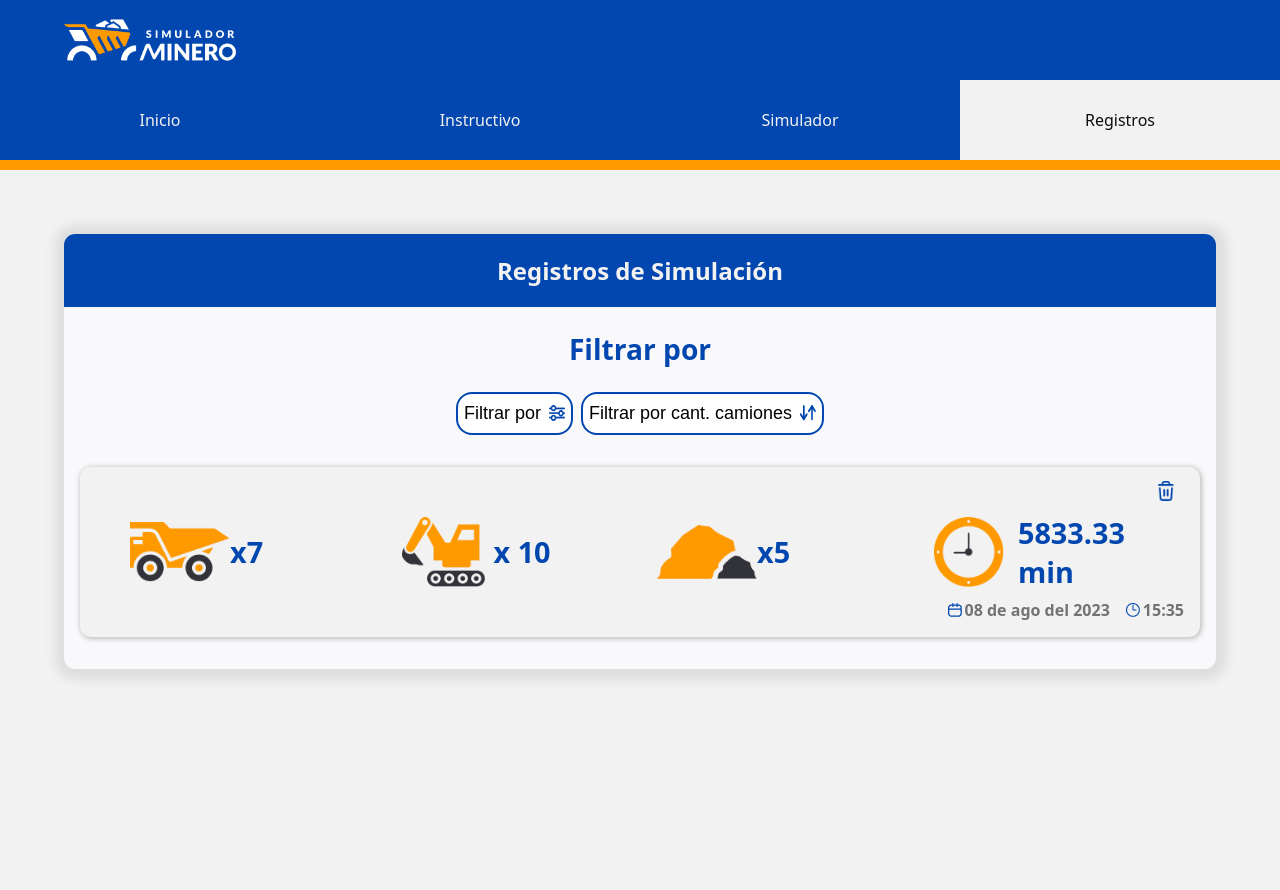
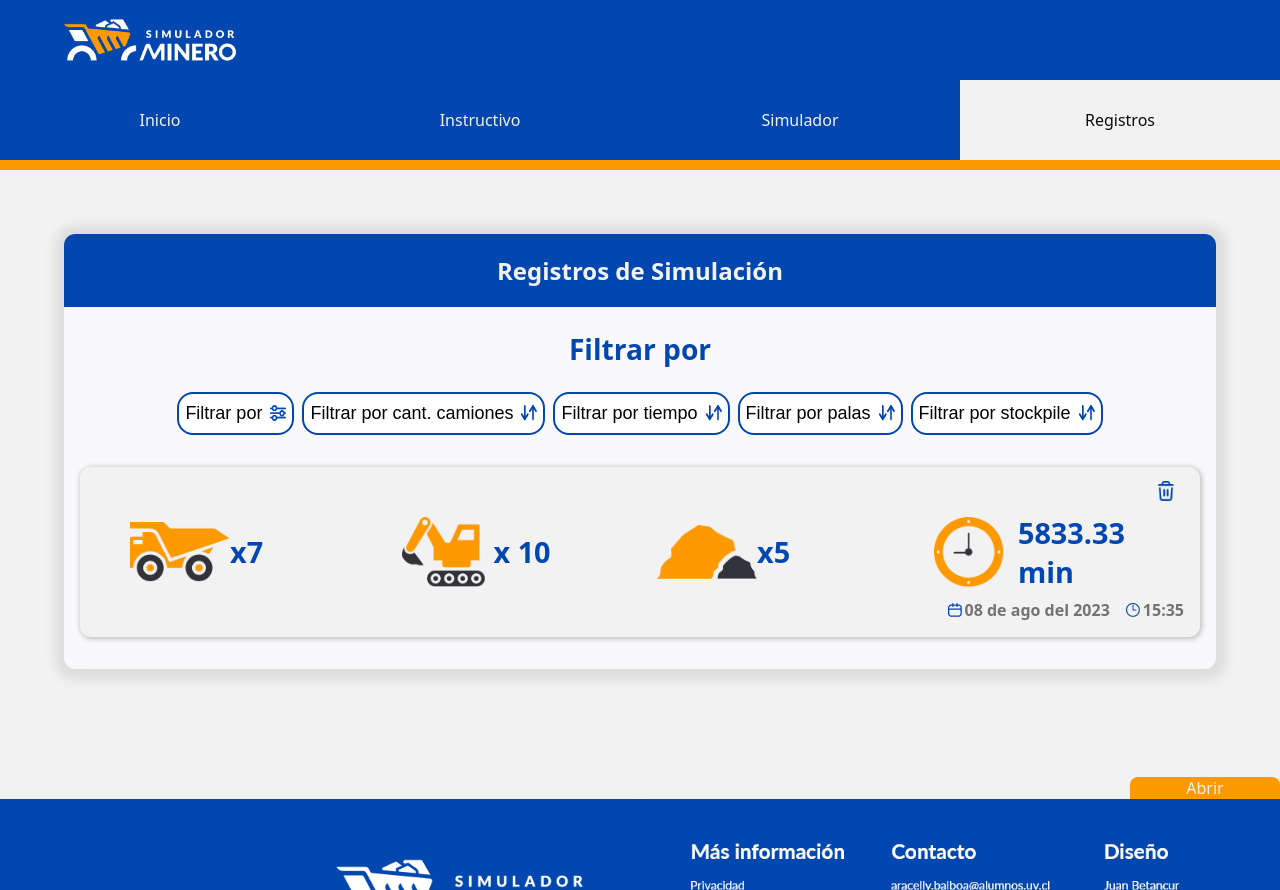
Before and after one commit to Soujiro17/simulador-minero-emprendeuv, a React (Vite) app: page /registros in a window 1280 px wide. Both pictures are taken after a click on the button "Ir allá". Built offline with nearby package versions, Linux system fonts and the light colour scheme; what chartjs-plugin-datalabels would draw is missing.

Commit message:
web terminada

```diff
--- /dev/null
+++ b/src/components/Footer/index.jsx
@@ -0,0 +1,50 @@
+import React from "react";
+import colors from "../../constants/colors";
+import { useState } from "react";
+
+function Footer() {
+  const [isOpen, setIsOpen] = useState(false);
+
+  const handleIsOpen = () => setIsOpen(!isOpen);
+
+  return (
+    <div
+      style={{
+        width: "100%",
+        position: "fixed",
+        bottom: 0,
+        left: 0,
+        zIndex: 1000,
+        display: "flex",
+        flexDirection: "column",
+        maxHeight: isOpen ? "250px" : "23px",
+        transition: "0.5s ease-in-out",
+      }}
+    >
+      <div
+        style={{
+          height: "23px",
+          width: "150px",
+          backgroundColor: colors.accent,
+          color: colors.black[0],
+          borderTopLeftRadius: ".5rem",
+          borderTopRightRadius: ".5rem",
+          textAlign: "center",
+          alignSelf: "flex-end",
+          cursor: "pointer",
+          transition: "0.5s ease-in-out",
+        }}
+        onClick={handleIsOpen}
+      >
+        {isOpen ? "Cerrar" : "Abrir"}
+      </div>
+      <img
+        src="/footer.png"
+        alt="footer"
+        style={{ width: "100%", objectFit: "contain" }}
+      />
+    </div>
+  );
+}
+
+export default Footer;
--- a/src/layouts/HeaderLayout.jsx
+++ b/src/layouts/HeaderLayout.jsx
@@ -2,6 +2,7 @@ import React from "react";
 import styled from "styled-components";
 import Header from "../components/Header";
 import colors from "../constants/colors";
+import Footer from "../components/Footer";
 
 const MainContent = styled.main`
   background-color: ${colors.black[0]};
@@ -12,6 +13,7 @@ const HeaderLayout = ({ children }) => {
     <>
       <Header />
       <MainContent>{children}</MainContent>
+      <Footer />
     </>
   );
 };
--- a/src/pages/Registros/index.jsx
+++ b/src/pages/Registros/index.jsx
@@ -95,6 +95,57 @@ const Registros = () => {
                       alt="filtro2"
                     />
                   </Button>
+                  <Button
+                    style={{
+                      width: "fit-content",
+                      display: "flex",
+                      alignItems: "center",
+                      gap: ".5rem",
+                    }}
+                    primaryBorder
+                  >
+                    Filtrar por tiempo
+                    <img
+                      src="/filtro2.png"
+                      height={16}
+                      width={16}
+                      alt="filtro2"
+                    />
+                  </Button>
+                  <Button
+                    style={{
+                      width: "fit-content",
+                      display: "flex",
+                      alignItems: "center",
+                      gap: ".5rem",
+                    }}
+                    primaryBorder
+                  >
+                    Filtrar por palas
+                    <img
+                      src="/filtro2.png"
+                      height={16}
+                      width={16}
+                      alt="filtro2"
+                    />
+                  </Button>
+                  <Button
+                    style={{
+                      width: "fit-content",
+                      display: "flex",
+                      alignItems: "center",
+                      gap: ".5rem",
+                    }}
+                    primaryBorder
+                  >
+                    Filtrar por stockpile
+                    <img
+                      src="/filtro2.png"
+                      height={16}
+                      width={16}
+                      alt="filtro2"
+                    />
+                  </Button>
                 </div>
                 <RegistrosContainer>
                   {data?.informes?.length > 0 ? (
```
Also changed, not shown: public/footer.png (added).
